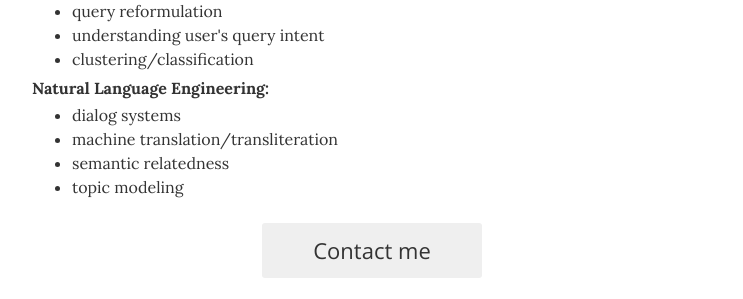
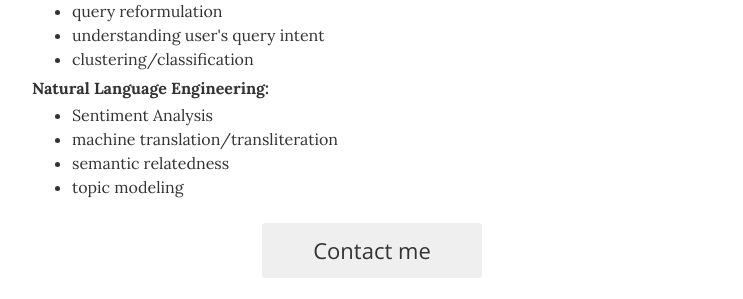
Before and after one commit to hosseinsadr/hosseinsadr.github.io, a Jekyll site: the page built from index.html, in a window 1280 px wide and 900 px high, scrolled down 565 px. Shown: the part 155-454 px from the top of the window, without its empty margins (268-1011 px from the left). Built offline with Jekyll 4.4.1, drawn with Linux system fonts in a browser that asks for light colours.

Commit message:
Update _config.yml

```diff
--- a/_config.yml
+++ b/_config.yml
@@ -23,7 +23,7 @@ resume_contact_address:         "Address"
 resume_header_contact_info:     "Address • sadr@qiau.ac.ir"
 display_header_contact_info:    "false"
 
-resume_header_intro: "<p>Learning from large scale textual corpora and its applications in Information Retrieval and Natural Language Processing are my favorite research interests. It's an emerging hot topic in the intersection of IR, NLP and ML. In particular, I am interested in deep learning models that go beyond the typical search engines to teach them how to understand text documents and user's information needs in order to search smarter. I am also interested in understanding how current models scale to very large collections, such as WWW. Learning conceptual representation of textual documents is a follow up research work. Currently, I specialize in the area of sequence to sequence models. I am interested in the following topics:</p><h4>Deep Learning:</h4><ul class='resume-item-list'><li>sequence to sequence models</li><li>Convolutional neural network</li><li>neural machine translation</li><li>semantic embedding</li><li>multi-task transfer learning</li></ul><h4>Information Retrieval:</h4><ul class='resume-item-list'><li>web document ranking</li><li>query reformulation</li><li>understanding user's query intent</li><li>clustering/classification</li></ul><h4>Natural Language Engineering:</h4><ul class='resume-item-list'><li>dialog systems</li><li>machine translation/transliteration</li><li>semantic relatedness</li><li>topic modeling</li></ul>"
+resume_header_intro: "<p>Learning from large scale textual corpora and its applications in Information Retrieval and Natural Language Processing are my favorite research interests. It's an emerging hot topic in the intersection of IR, NLP and ML. In particular, I am interested in deep learning models that go beyond the typical search engines to teach them how to understand text documents and user's information needs in order to search smarter. I am also interested in understanding how current models scale to very large collections, such as WWW. Learning conceptual representation of textual documents is a follow up research work. Currently, I specialize in the area of sequence to sequence models. I am interested in the following topics:</p><h4>Deep Learning:</h4><ul class='resume-item-list'><li>sequence to sequence models</li><li>Convolutional neural network</li><li>neural machine translation</li><li>semantic embedding</li><li>multi-task transfer learning</li></ul><h4>Information Retrieval:</h4><ul class='resume-item-list'><li>web document ranking</li><li>query reformulation</li><li>understanding user's query intent</li><li>clustering/classification</li></ul><h4>Natural Language Engineering:</h4><ul class='resume-item-list'><li>Sentiment Analysis</li><li>machine translation/transliteration</li><li>semantic relatedness</li><li>topic modeling</li></ul>"
 
 # use "yes" to display the email contact button,
 # "no" to display an "I'm not looking for work" message,
```
